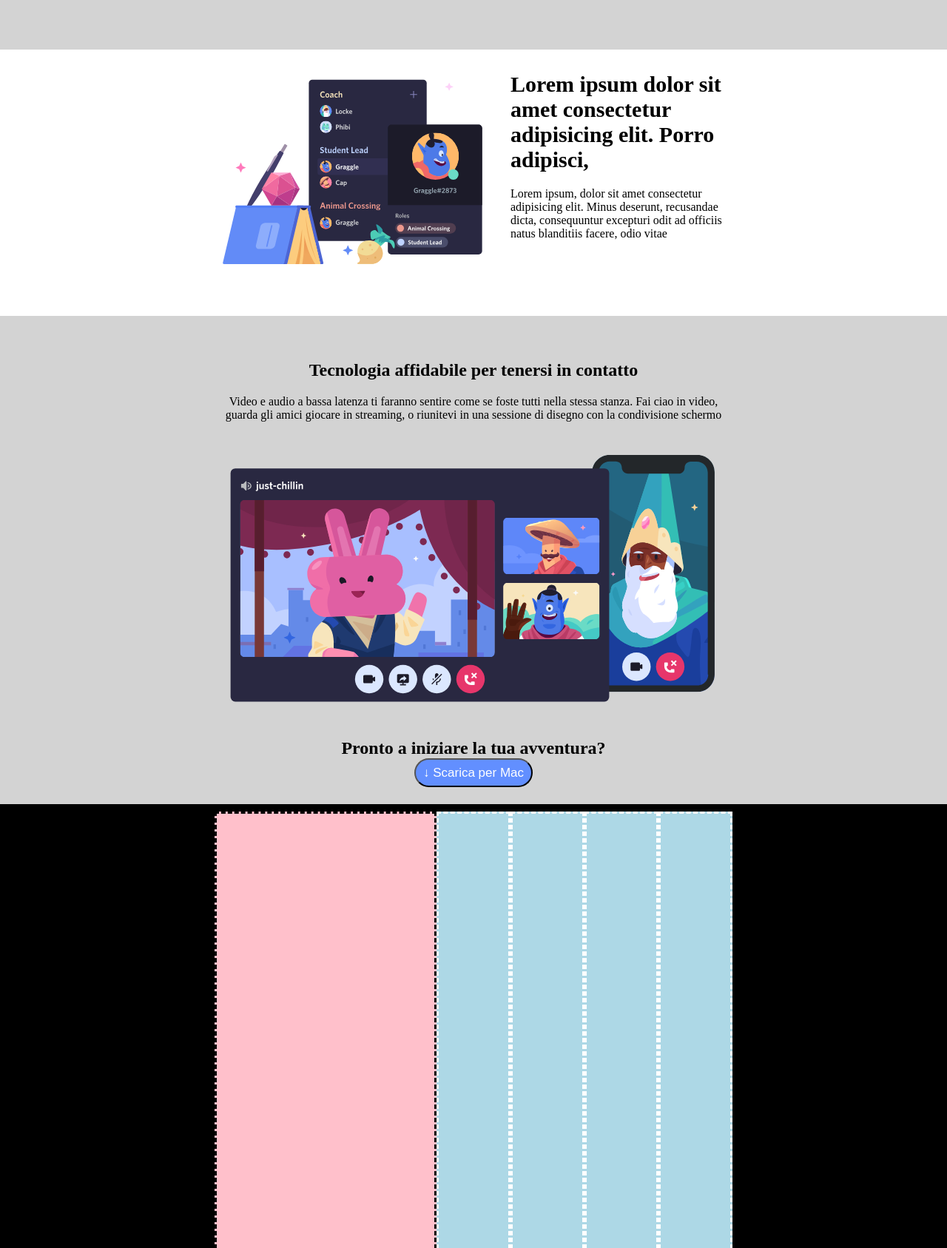
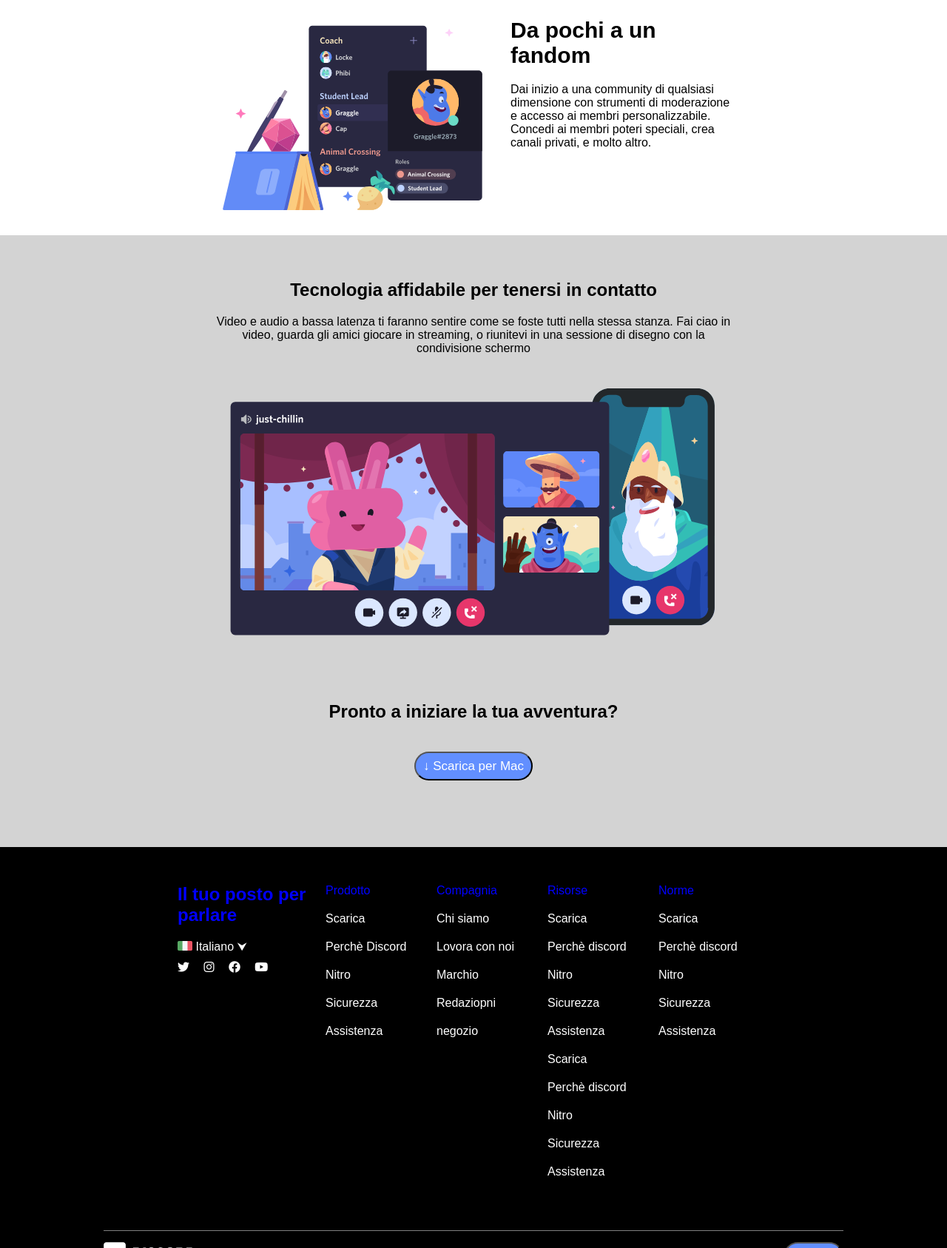
Before and after one commit to SamueleLettieri/htmlcss-discord, a plain HTML site: page index.html in a window 1280 px wide. Shown: the part 1113-2800 px from the top of the page at 74% size. Drawn offline with Linux system fonts and the light colour scheme.

Commit message:
fine esercizio

```diff
--- a/css/style.css
+++ b/css/style.css
@@ -2,6 +2,9 @@
     margin: 0 ;
     padding: 0;
     box-sizing: border-box;
+}
+body{
+    font-family: 'ABeeZee', sans-serif;
 }
 
 header{
@@ -21,19 +24,15 @@ header{
 .contenitore{
     margin: 0 auto;
     display: flex;
-    width: 100%;
+    width: 1000px;
     justify-content: space-between;
 }
 
-li{
+.lista{
     display: inline;
     padding-left: 40px;
 }
 
-.logo{
-    padding: 5px;
-    width: 223px;
-}
 .link{
     padding: 5px;
     text-align: center;
@@ -45,8 +44,7 @@ a{
 }
 
 .login{
-    padding: 5px;
-    width: 223px;
+
     display: flex;
     justify-content: flex-end;
 }
@@ -54,7 +52,7 @@ a{
     padding-left: 10px;
     padding-right: 10px;
     height: 39px;
-    border-radius: 20px 20px 20px 20px;
+    border-radius: 20px 20px;
 }
 .colorebotb{
 background-color: rgb(255, 255, 255);
@@ -88,6 +86,9 @@ font-size: 12px;
 .font-bs1{
     font-size: 17px;
 }
+.frase-finale{
+    padding: 40px;
+}
 
 
 .colorebotn{
@@ -116,11 +117,11 @@ img{
 
 .st-1{
     width: 400px;
-    height: 300px;
+
 }
 .st-2{
     width: 300px;
-    height: 300px;
+    ;
 }
 
 .grigio{
@@ -130,7 +131,7 @@ img{
 .striscia5{
     margin: 0 auto;
     width: 700px;
-    height: 600px;
+   padding-bottom: 60px;
     text-align: center;
 }
 .titolo-st-finale{
@@ -142,66 +143,69 @@ img{
     color: white;
     background-color: #628fff;
 }
-
+/*  l'inizio della fine */
 .nero{
     background-color: black;
-    padding-top: 10px;
+    padding-top: 50px;
     padding-bottom: 30px;
     display: flex;
 
 }
 
 .st6-1{
-    width: 300px;
-    height: 600px;
-    background-color: pink;
-    border-style: dashed;
+    width: 200px;
 }
 
 .st6-2{
     display: flex;
-    width: 400px;
-    background-color: blue;
+    width: 600px;
+
 }
 
 .st-q{
-    width: 100px;
-    background-color: lightblue;
-    height: 600px;
-    border-style: dashed;
-    border-color: white;
+    width: 500px;
+    color: white;
 }
 .box{
     margin: 0 auto;
     display: flex;
 }
 
-hr{
-    color: lightslategray;
-}
 
 .sfinale{
     background-color: black;
     padding-top: 20px;
+
 }
 
 .fp{
     margin: 0 auto;
     display: flex;
-    background-color: lightskyblue;
-    width: 700px;
+    width: 1000px;
     justify-content: space-between;
-    height: 30px;
-    padding: 5px;
+    padding-top: 15px;
+    border-top: 1px solid gray;
 }
 
-.fp1{
-
-    background-color: pink;
-    border-style: dashed;
+.fine-pag{
+    color: blue;
+}
+.ita{
+    width: 20px;
 }
 
-.fp2{
-    background-color: pink;
-    border-style: dashed;
+.italia{
+    padding-top: 20px;
+    display: inline-block;
+    color: white;
 }
+.loghi{
+    padding-right: 15px;
+    padding-top: 10px;
+    color: white;
+}
+
+li{
+    list-style-type:none;
+    padding-bottom: 20px;
+}
--- a/index.html
+++ b/index.html
@@ -6,6 +6,8 @@
     <meta name="viewport" content="width=ù, initial-scale=1.0">
     <title>Document</title>
     <link rel="stylesheet" href="css/style.css">
+    <link rel="preconnect" href="https://fonts.googleapis.com">
+    <link rel="stylesheet" href="https://cdnjs.cloudflare.com/ajax/libs/font-awesome/6.1.1/css/all.min.css" integrity="sha512-KfkfwYDsLkIlwQp6LFnl8zNdLGxu9YAA1QvwINks4PhcElQSvqcyVLLD9aMhXd13uQjoXtEKNosOWaZqXgel0g==" crossorigin="anonymous" referrerpolicy="no-referrer" />
 </head>
 <body>
     <header>
@@ -15,11 +17,11 @@
             <div class="logo "><img src="./img/logo.svg" alt=""></div>
             <nav class="link">
                 <ul>
-                    <li><a href="#">Scarica</a></li>
-                    <li><a href="#">Perchè Discord</a></li>
-                    <li><a href="#">Nitro</a></li>
-                    <li><a href="#">Sicurezza</a></li>
-                    <li><a href="#">Assistenza</a></li>
+                    <li class="lista"><a href="#">Scarica</a></li>
+                    <li class="lista"><a href="#">Perchè Discord</a></li>
+                    <li class="lista"><a href="#">Nitro</a></li>
+                    <li class="lista"><a href="#">Sicurezza</a></li>
+                    <li class="lista"><a href="#">Assistenza</a></li>
                 </ul>
             </nav>
             <div class="login">
@@ -31,7 +33,7 @@
         <section class="blu">
             <div class="striscia1">
                 <h1 class="titolo-iniziale">Il tuo posto per parlare</h1>
-                <p class="ps1">Lorem ipsum dolor sit amet consectetur adipisicing elit. Laudantium aperiam, iusto consequatur nulla et laborum itaque animi eveniet officiis repellendus nobis sequi deserunt illum excepturi facere? Eveniet aspernatur aliquam quo.</p>
+                <p class="ps1">Che tu faccia parte di un club scolastico, gruppo di gamer, comunità artistica mondiale, o semplicemente di un piccolo gruppo di amici che vuole passare il tempo assieme, Discord rende più facile chiacchierare ogni giorno e ritrovarsi più spesso.</p>
                 <button class="bottone colorebotb font-bs1">↓ Scarica per Mac</button>
                 <button class="bottone font-bs1 colorebotn">Apri Discord nel tuo browser</button>
             </div>
@@ -45,16 +47,16 @@
                     <img src="./img/item1.svg" alt="">
                 </div>
                 <div class="st-2">
-                    <h1 class="titolo-sez1">Lorem ipsum dolor sit amet consectetur adipisicing elit. Porro adipisci, </h1>
-                    <p class="ps2">Lorem ipsum, dolor sit amet consectetur adipisicing elit. Minus deserunt, recusandae dicta, consequuntur excepturi odit ad officiis natus blanditiis facere, odio vitae </p>
+                    <h1 class="titolo-sez1">Un luogo a invito con tutto lo spazio necessario per parlare </h1>
+                    <p class="ps2">I server Discord sono organizzati in canali tematici in cui puoi collaborare, condividere o semplicemente parlare della tua giomnata senza intasare una chat di gruppo.</p>
                 </div>
             </div>
         </section>
         <section class="grigio">
             <div class="striscia">
                 <div class="st-2">
-                    <h1 class="titolo-sez1">Lorem ipsum dolor sit amet consectetur adipisicing elit. Porro adipisci, </h1>
-                    <p class="ps2">Lorem ipsum, dolor sit amet consectetur adipisicing elit. Minus deserunt, recusandae dicta, consequuntur excepturi odit ad officiis natus blanditiis facere, odio vitae </p>
+                    <h1 class="titolo-sez1">Dove trovarsi é facile</h1>
+                    <p class="ps2">Mettiti comodo in un canale vocale quando hai tempo. Gli amici nel tuo server possono vedere che sei li e unirsi istantaneamente senza dover chiamare.</p>
                 </div>
                 <div class="st-1">
                     <img src="./img/item2.svg" alt="">
@@ -68,8 +70,8 @@
                     <img src="./img/item3.svg" alt="">
                 </div>
                 <div class="st-2">
-                    <h1 class="titolo-sez1">Lorem ipsum dolor sit amet consectetur adipisicing elit. Porro adipisci, </h1>
-                    <p class="ps2">Lorem ipsum, dolor sit amet consectetur adipisicing elit. Minus deserunt, recusandae dicta, consequuntur excepturi odit ad officiis natus blanditiis facere, odio vitae </p>
+                    <h1 class="titolo-sez1">Da pochi a un fandom</h1>
+                    <p class="ps2">Dai inizio a una community di qualsiasi dimensione con strumenti di moderazione e accesso ai membri personalizzabile. Concedi ai membri poteri speciali, crea canali privati, e molto altro.</p>
                 </div>
             </div>
         </section>
@@ -78,28 +80,73 @@
                 <h1 class="titolo-st-finale">Tecnologia affidabile per tenersi in contatto</h1>
                 <p>Video e audio a bassa latenza ti faranno sentire come se foste tutti nella stessa stanza. Fai ciao in video, guarda gli amici giocare in streaming, o riunitevi in una sessione di disegno con la condivisione schermo</p>
                 <img src="./img/item4-big.svg" alt="">
-                <h2>Pronto a iniziare la tua avventura?</h2>
+                <h2 class="frase-finale">Pronto a iniziare la tua avventura?</h2>
                 <button class="bottone font-bs1 colorebotblu">↓ Scarica per Mac</button>
             </div>
         </section>
     </main>
+    <!-- l'inizio della fine -->
     <footer>
         <section class="nero">
             <div class="box">
-            <div class="st6-1"></div>
+            <div class="st6-1">
+                <h2 class="fine-pag">Il tuo posto per parlare</h2>
+                <span class="italia"><img src="./img/ita.png" alt="" class="ita"> Italiano ⮟</span>
+                <div><i class="fa-brands fa-twitter loghi"></i> <i class="fa-brands fa-instagram loghi"></i> <i class="fa-brands fa-facebook loghi"></i> <i class="fa-brands fa-youtube loghi"></i></div>
+            </div>
             <div class="st6-2">
-                <div class="st-q"></div>
-                <div class="st-q"></div>
-                <div class="st-q"></div>
-                <div class="st-q"></div>
+                <div class="st-q">
+                    <ul>
+                        <li class="fine-pag">Prodotto</li>
+                        <li>Scarica</li>
+                        <li>Perchè Discord</li>
+                        <li>Nitro</li>
+                        <li>Sicurezza</li>
+                        <li>Assistenza</li>
+                    </ul>
+                </div>
+                <div class="st-q">
+                    <ul>
+                        <li class="fine-pag">Compagnia</li>
+                        <li>Chi siamo</li>
+                        <li>Lovora con noi</li>
+                        <li>Marchio</li>
+                        <li>Redaziopni</li>
+                        <li>negozio</li>
+                    </ul>
+                </div>
+                <div class="st-q">
+                    <ul>
+                        <li class="fine-pag">Risorse</li>
+                        <li>Scarica</li>
+                        <li>Perchè discord</li>
+                        <li>Nitro</li>
+                        <li>Sicurezza</li>
+                        <li>Assistenza</li>
+                        <li>Scarica</li>
+                        <li>Perchè discord</li>
+                        <li>Nitro</li>
+                        <li>Sicurezza</li>
+                        <li>Assistenza</li>
+                    </ul>
+                </div>
+                <div class="st-q">
+                    <ul>
+                    <li class="fine-pag">Norme</li>
+                    <li>Scarica</li>
+                    <li>Perchè discord</li>
+                    <li>Nitro</li>
+                     <li>Sicurezza</li>
+                    <li>Assistenza</li>
+                    </ul>
+                </div>
             </div>
             </div>
         </section>
-        <hr>
         <section class="sfinale">
           <div class="fp">
-            <div class="fp1">logo</div>
-            <div class="fp2"><a href="#"><button>bottone</button></a></div>
+            <div class="fp1"><img src="./img/logo.svg" alt=""></div>
+            <div class="fp2"><a href="#"><button class="bottone font-bs1 colorebotblu">bottone</button></a></div>
           </div>
         </section>
     </footer>
```
Also changed, not shown: img/ita.png (added), img/stars.svg (added), img/wave.svg (added).
